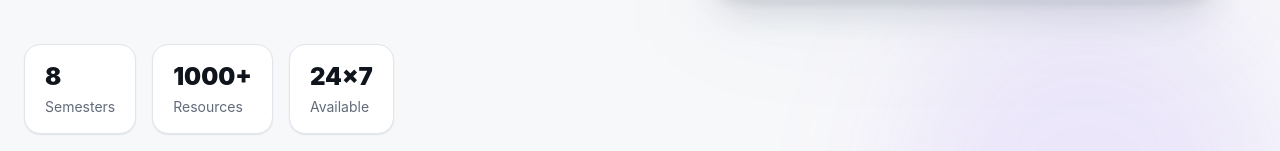
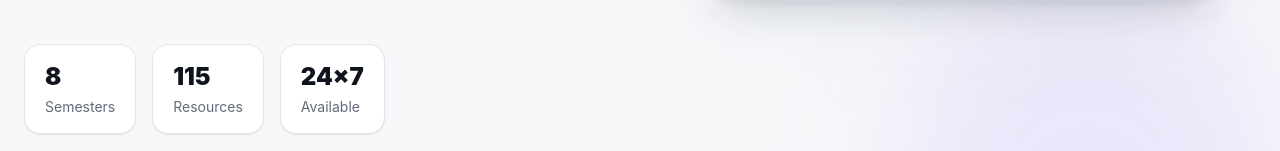
Before and after one commit to AdityaKumar-tech/iiitbh-pyq-hub, a React (Vite) app in the folder Frontend/: page / in a window 1280 px wide. Shown: the part 545-696 px from the top of the page. Built offline with nearby package versions, Linux system fonts and the light colour scheme; no server answers.

Commit message:
Dynamic assignment counter added

```diff
--- a/Frontend/src/components/HeroSection.jsx
+++ b/Frontend/src/components/HeroSection.jsx
@@ -2,8 +2,21 @@
 
 import { motion } from "framer-motion";
 import PathIndicator from "./PathIndicator";
+import PYQ from "../data/pyq-data.json";
+import assignmentData from "../data/assignment-data.json";
+
+const countSubjects = (data) =>
+  Array.isArray(data?.semesters)
+    ? data.semesters.reduce(
+        (total, semester) =>
+          total + (Array.isArray(semester?.subjects) ? semester.subjects.length : 0),
+        0
+      )
+    : 0;
 
 export default function HeroSection() {
+  const courseCount = countSubjects(PYQ) + countSubjects(assignmentData);
+
   return (
     <section className="relative overflow-hidden">
       {/* Background Glow — smaller & closer-cropped on mobile so it doesn't overwhelm */}
@@ -48,7 +61,7 @@ export default function HeroSection() {
               </div>
 
               <div className="rounded-xl sm:rounded-2xl bg-surface border border-line px-3 py-3 sm:px-5 sm:py-4 shadow-rest text-center sm:text-left">
-                <p className="text-lg sm:text-2xl font-black text-ink">1000+</p>
+                <p className="text-lg sm:text-2xl font-black text-ink">{courseCount}</p>
                 <p className="text-[11px] sm:text-sm text-muted mt-0.5 sm:mt-1">
                   Resources
                 </p>
```
